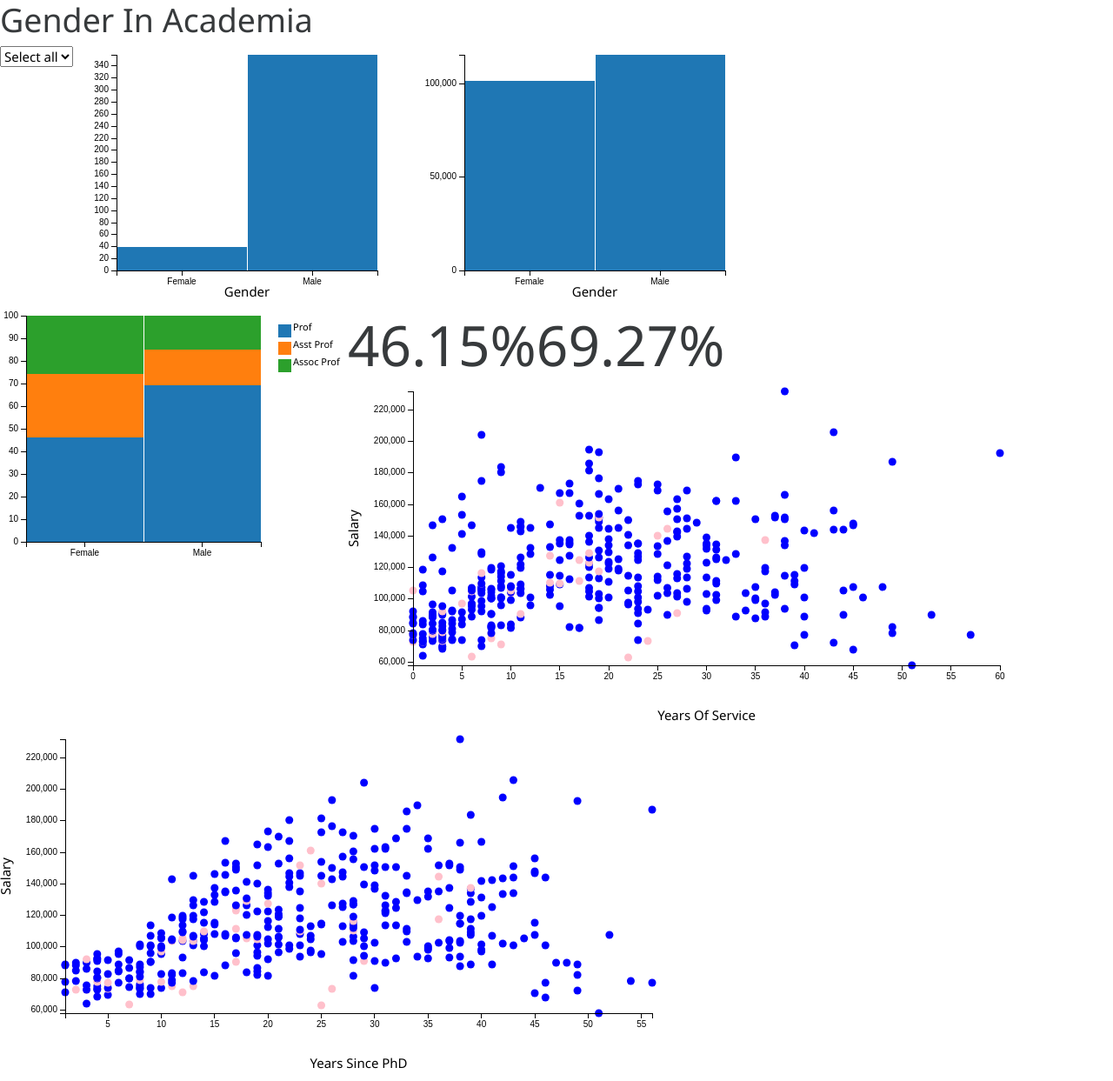
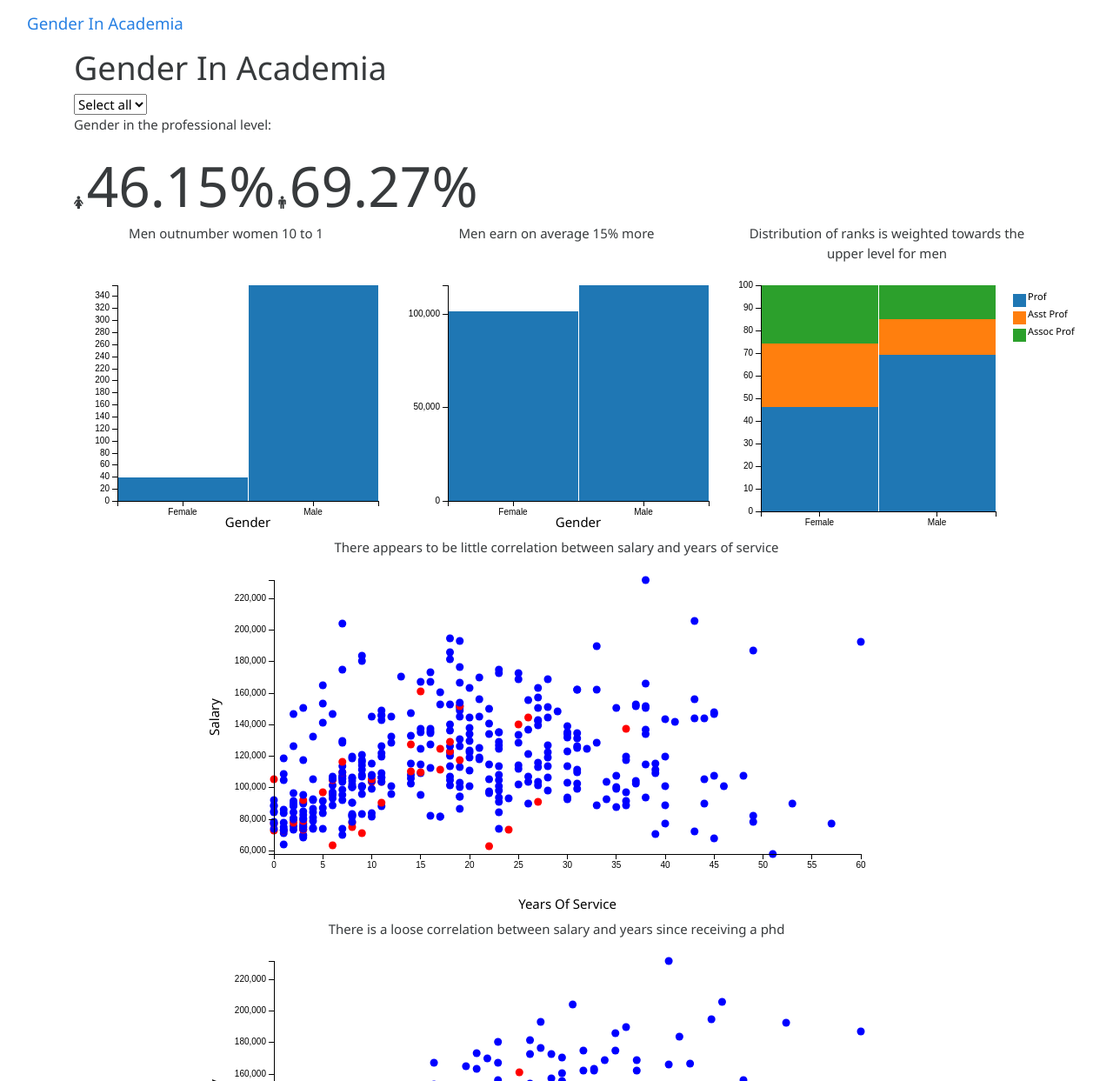
Before and after one commit to John-E5/Gender-in-Academia, a plain HTML site: page index.html in a window 1280 px wide. Shown: the top 1243 px of the page at 87% size. Drawn offline with Linux system fonts and the light colour scheme.

Commit message:
Updated and refactored index.html

```diff
--- a/index.html
+++ b/index.html
@@ -8,6 +8,7 @@
 
     <link rel="stylesheet" href="static/css/bootstrap.min.css">
     <link rel="stylesheet" href="static/css/dc.min.css">
+    <link rel="stylesheet" type="text/css" href="https://maxcdn.bootstrapcdn.com/font-awesome/4.7.0/css/font-awesome.min.css">
     <link rel="stylesheet" href="static/css/style.css">
 
     <script type="text/javascript" src="static/js/d3.min.js"></script>
@@ -18,24 +19,86 @@
 
 </head>
 <body>
+    <nav class="navbar navbar-default">
+        <div class="container-fluid">
+            <div class="navbar-header">
+                <a href="#" class="navbar-brand">Gender In Academia</a>
+            </div>
+        </div>
+    </nav>
 
-    <h1>Gender In Academia</h1>
+    <main>
+        <section class="section">
+            <div class="container">
+                <div class="row">
+                    <div class="col-xs-12 col-sm-12">
+                        <h1 class="section-heading">Gender In Academia</h1>
+                        <div id="discipline-selector"></div>
+                    </div>
+                </div>
 
-    <div id="discipline-selector"></div>
+                <div class="row">
+                    <div class="col-xs-12 col-sm-12">
+                        <p class="section-paragraph">Gender in the professional level:</p>
+                    </div>
 
-    <div id="gender-balance"></div>
+                    <div class="col-xs-12 col-sm-6 col-lg-6">
+                        <i class="fa fa-female fa-gender" aria-hidden="true"></i> <span class="number-box" id="percent-of-women-professors"></span>
+                        <i class="fa fa-male fa-gender" aria-hidden="true"></i> <span class="number-box" id="percent-of-men-professors"></span>
 
-    <div id="average-salary"></div>
+                    </div>
+                </div>
+            </div>
+        </section>
 
-    <div id="rank-distribution"></div>
+        <section class="section">
+            <div class="container">
+                <div class="row">
+                    <div class="col-xs-12 col-sm-4 text-center">
+                        <p class="section-paragraph">Men outnumber women 10 to 1</p>
+                    </div>
+                    <div class="col-xs-12 col-sm-4 text-center">
+                        <p class="section-paragraph">Men earn on average 15% more</p>
+                    </div>
+                    <div class="col-xs-12 col-sm-4 text-center">
+                        <p class="section-paragraph">Distribution of ranks is weighted towards the upper level for men</p>
+                    </div>
+                </div>
 
-    <div class="number-box" id="percent-of-women-professors"></div>
+                <div class="row">
+                    <div class="col-xs-12 col-sm-4 text-center" id="gender-balance" class="custom-chart"></div>
+                    <div class="col-xs-12 col-sm-4 text-center" id="average-salary" class="custom-chart"></div>
+                    <div class="col-xs-12 col-sm-4 text-center" id="rank-distribution" class="custom-chart"></div>
+                </div>
+            </div>
+        </section>
 
-    <div class="number-box" id="percent-of-men-professors"></div>
+        <section class="section">
+            <div class="container">
+                <div class="row">
+                    <div class="col-xs-12 col-sm-12 text-center">
+                        <p class="section-paragraph">There appears to be little correlation between salary and years of service</p>
+                    </div>
 
-    <div id="service-salary"></div>
+                        <div class="col-xs-12 col-sm-12 text-center" id="service-salary">
 
-    <div id="phd-salary"></div>
+                    </div>
+                </div>
+            </div>
+        </section>
+
+        <section class="section">
+            <div class="container">
+                <div class="row">
+                    <div class="col-xs-12 col-sm-12 text-center">
+                        <p class="section-paragraph">There is a loose correlation between salary and years since receiving a phd</p>
+                    </div>
+
+                    <div class="col-xs-12 col-sm-12 text-center" id="phd-salary"></div>
+                </div>
+            </div>
+        </section>
+    </main>
 
 </body>
 </html>
--- a/static/js/graph.js
+++ b/static/js/graph.js
@@ -189,7 +189,7 @@ function show_service_to_salary_correlation(ndx) {
 
     var genderColors = d3.scale.ordinal()
         .domain(["Female", "Male"])
-        .range(["pink", "blue"]);
+        .range(["red", "blue"]);
 
     var eDim = ndx.dimension(dc.pluck("yrs_service"));
     var experienceDim = ndx.dimension(function (d) {
@@ -225,7 +225,7 @@ function show_phd_to_salary_correlation(ndx) {
 
     var genderColors = d3.scale.ordinal()
         .domain(["Female", "Male"])
-        .range(["pink", "blue"]);
+        .range(["red", "blue"]);
 
     var pDim = ndx.dimension(dc.pluck("yrs_since_phd"));
     var phdDim = ndx.dimension(function (d) {
```
